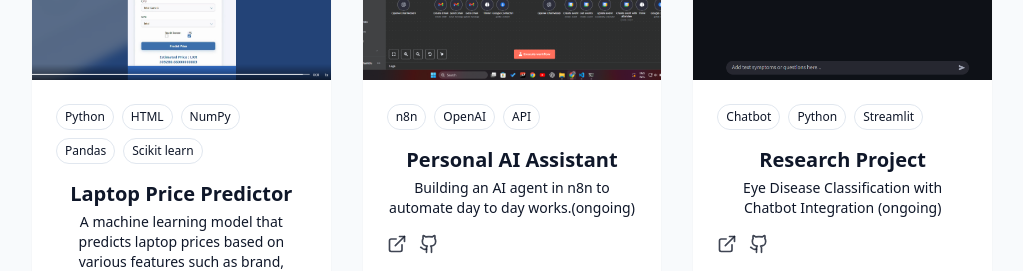
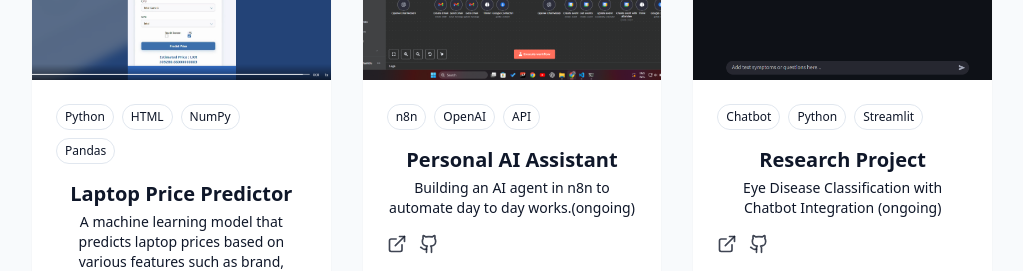
Before and after one commit to UdaraChamidu/My-Portfolio, a React (Vite) app: page / in a window 1280 px wide. Shown: the part 4240-4511 px from the top of the page, without its empty margins (128-1151 px from the left). Built offline with nearby package versions, Linux system fonts and the light colour scheme.

Commit message:
nwe project details added

```diff
--- a/src/components/ProjectsSection.jsx
+++ b/src/components/ProjectsSection.jsx
@@ -42,7 +42,7 @@ const projects = [
     description:
       "A machine learning model that predicts laptop prices based on various features such as brand, processor, RAM, storage and more.",
     image: "/projects/project4.png",
-    tags: ["Python", "HTML", "NumPy", "Pandas", "Scikit learn"],
+    tags: ["Python", "HTML", "NumPy", "Pandas"],
     demoUrl:
       "https://huggingface.co/spaces/UdaraChamidu/Laptop-Price-Predictor",
     githubUrl: "https://github.com/UdaraChamidu/Laptop-Price-Predictor",
```
